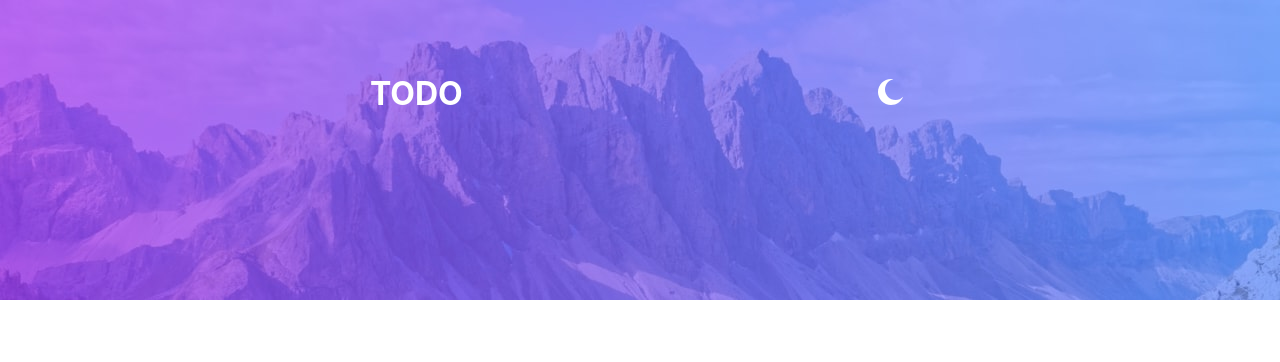
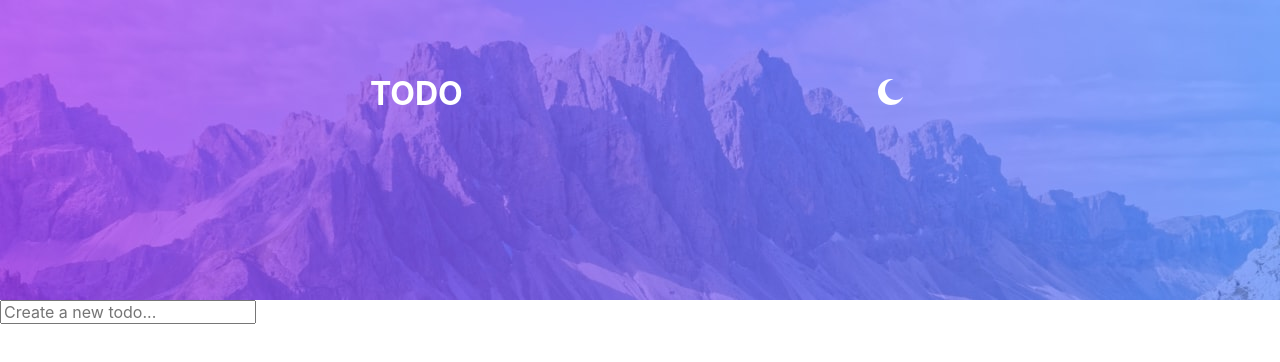
Before and after one commit to zowieerickson/todo-app, a React (Vite) app: page / in a window 1280 px wide. Shown: the top 362 px of the page. Built offline with nearby package versions, Linux system fonts and the light colour scheme.

Commit message:
Create AddTodo component

```diff
--- a/src/App.tsx
+++ b/src/App.tsx
@@ -2,12 +2,15 @@ import { useState } from 'react'
 import reactLogo from './assets/react.svg'
 import viteLogo from '/vite.svg'
 import Header from "./components/Header/Header"
+import Addtodo from "./components/AddTodo/AddTodo"
 import './App.css'
 
 function App() {
   return (
   <>
     <Header/>
+    <Addtodo/>
+
   </>
   )
 
--- /dev/null
+++ b/src/components/AddTodo/AddTodo.tsx
@@ -0,0 +1,17 @@
+import React, {useState} from "react";
+
+const AddTodo: React.FC = () => {
+
+
+    return (
+        <form aria-label="Create a new todo">
+            <input
+                type="text"
+                placeholder="Create a new todo..."
+                aria-label="Task description"
+            />
+        </form>
+    )
+};
+
+export default AddTodo;
--- a/src/components/ButtonToggle/ButtonToggle.tsx
+++ b/src/components/ButtonToggle/ButtonToggle.tsx
@@ -1,5 +1,4 @@
 import React, {useState} from "react";
-// import styles from "./Header.module.css";
 
 const ButtonToggle: React.FC = () => {
     // State to track the current icon
```
